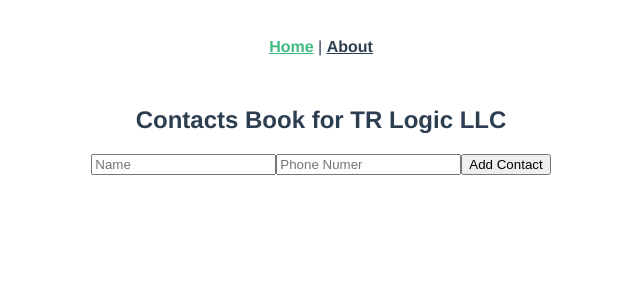
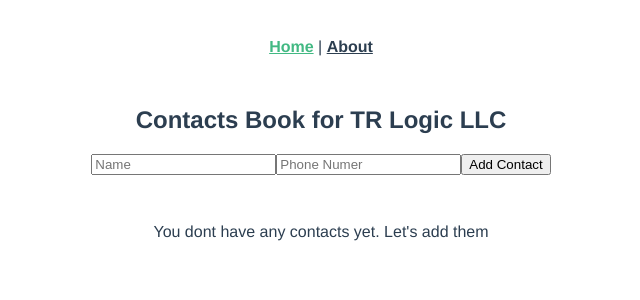
Before and after one commit to Multyjog/test-contacts, a Vue app: page / in a window 1280 px wide. Shown: the top 300 px of the page, without its empty margins (319-959 px from the left). Built offline with nearby package versions, Linux system fonts and the light colour scheme.

Commit message:
done local storage

```diff
--- a/src/components/HelloWorld.vue
+++ b/src/components/HelloWorld.vue
@@ -5,6 +5,9 @@
       <input id="name" placeholder="Name" />
       <input id="phone" placeholder="Phone Numer" />
       <input type="submit" @click="saveNewContact" value="Add Contact" />
+    </div>
+    <div class="emptyBook" v-if="contacts.length === 0">
+      You dont have any contacts yet. Let's add them
     </div>
     <div v-for="(contact, index) in contacts" :key="index">
       <div class="row">
@@ -29,7 +32,24 @@
       let contactPhone = document.querySelector("#phone").value;
       let listEl = { name: contactName, phone: contactPhone };
       this.contacts.push(listEl);
+      this.saveToLocal(this.contacts);
     },
+    saveToLocal(obj) {
+      localStorage.setItem("contacts", JSON.stringify(obj));
+    },
+  },
+  mounted() {
+    if (!localStorage.getItem("contacts")) this.contacts = [];
+    else {
+      let storedContacts = localStorage.getItem("contacts");
+      this.contacts = ("storedContacts: ", JSON.parse(storedContacts));
+    }
   },
 };
 </script>
+
+<style scoped>
+.emptyBook {
+  margin-top: 3rem;
+}
+</style>
```
Also changed, not shown: 1 other file (tests, documents, lock files or other folders).
